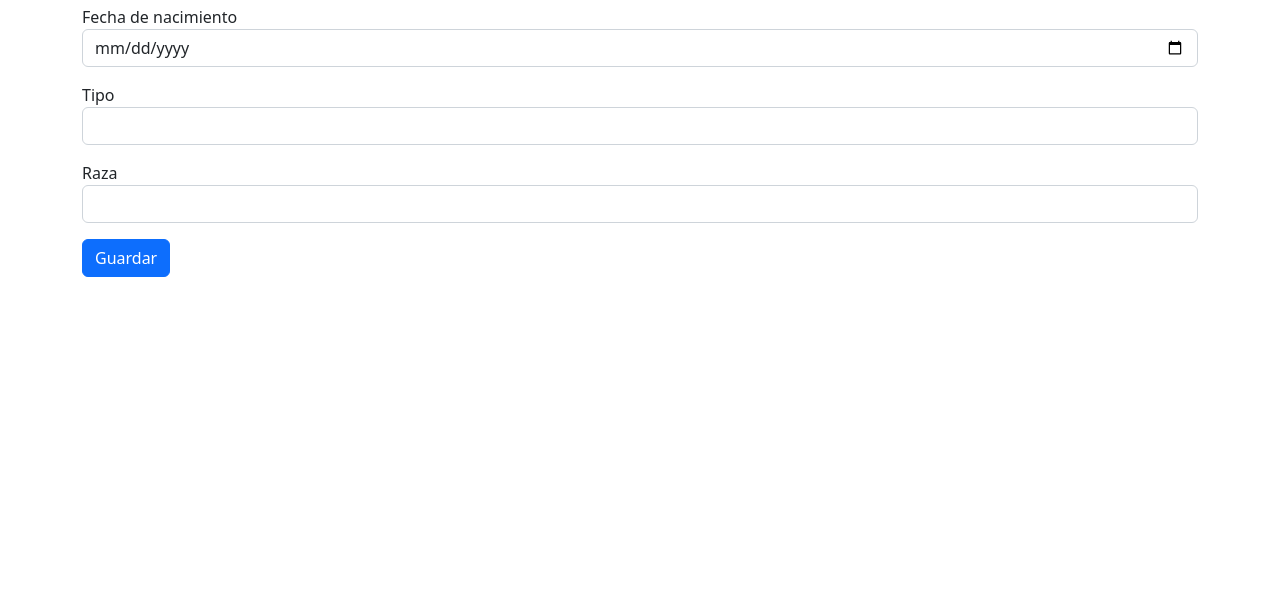
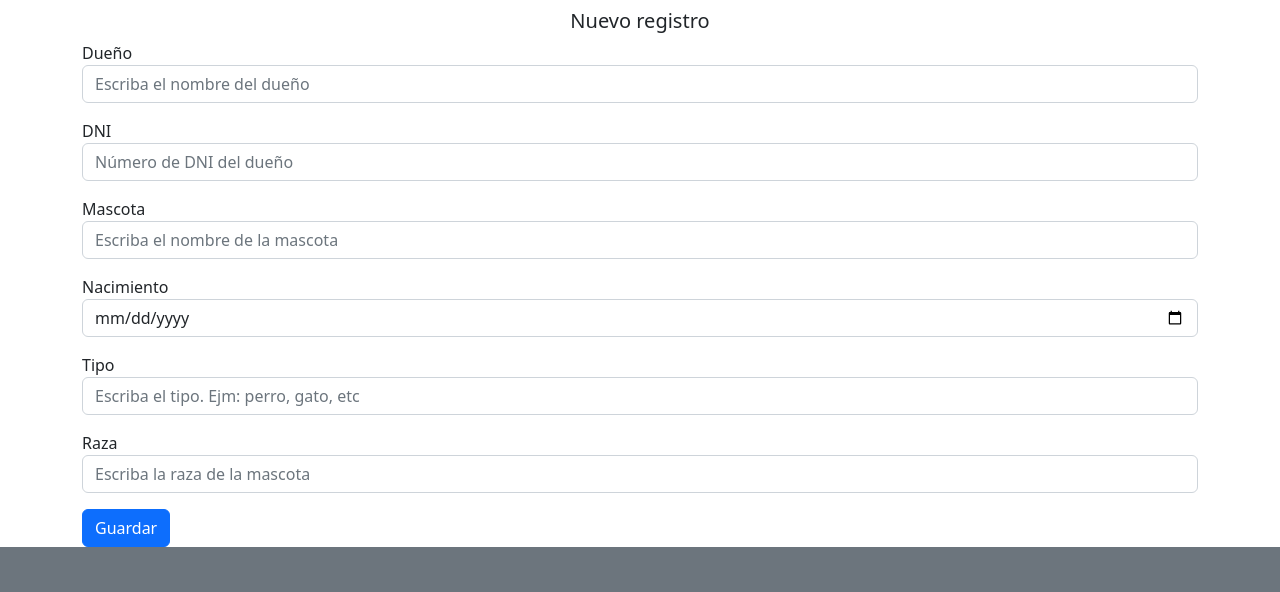
Before and after one commit to iBlasterx/flaskBE, a Flask app: page /nuevo/ in a window 1280 px wide. Shown: the part 317-909 px from the top of the page. Before the commit the page ends 594 px from the top, so only its background shows below. Run offline with Flask 2, Linux system fonts and the light colour scheme.

Commit message:
mejorando html

```diff
--- a/templates/agregar.html
+++ b/templates/agregar.html
@@ -1,42 +1,29 @@
-<!DOCTYPE html>
-<html lang="es">
-    <head>
-        <meta charset="UTF-8">
-        <meta http-equiv="X-UA-Compatible" content="IE=edge">
-        <meta name="viewport" content="width=device-width, initial-scale=1.0">
-        <title>Document</title>
-        <link href="https://cdn.jsdelivr.net/npm/bootstrap@5.2.0-beta1/dist/css/bootstrap.min.css"
-        rel="stylesheet" integrity="sha384-0evHe/X+R7YkIZDRvuzKMRqM+OrBnVFBL6DOitfPri4tjfHxaWutUpFmBp4vmVor" crossorigin="anonymous">
+{% extends 'index.html' %}
 
-    </head>
-
-    <body>
+{% block main %}
+<section class="intro">
     <div class="container">
-            <div>
-                <h1>Registro Vet α1</h1>
-            </div>
-
         <div class="container">
             <h5 class="text-center">Nuevo registro</h5>
         </div>
 
         <div class="card-body">
             <form action="/agregar" method="POST">
-                    <label>Nombre del dueño</label>
-                    <input type="text" class="form-control mb-3" name="nombre" required>
+                <label>Dueño</label>
+                <input type="text" class="form-control mb-3" name="nombre" placeholder="Escriba el nombre del dueño" required>
                 <label>DNI</label>
-                    <input type="text" class="form-control mb-3" name="dni">
-                    <label>Nombre de la mascota</label>
-                    <input type="text" class="form-control mb-3" name="mascota">
-                    <label>Fecha de nacimiento</label>
-                    <input type="date" class="form-control mb-3" name="fecha_nacimiento">
+                <input type="number" class="form-control mb-3" name="dni" placeholder="Número de DNI del dueño" required>
+                <label>Mascota</label>
+                <input type="text" class="form-control mb-3" name="mascota" placeholder="Escriba el nombre de la mascota" required>
+                <label>Nacimiento</label>
+                <input type="date" class="form-control mb-3" name="fecha_nacimiento" placeholder="Seleccione el año de nacimiento de la mascota" required>
                 <label>Tipo</label>
-                    <input type="text" class="form-control mb-3" name="tipo">
+                <input type="text" class="form-control mb-3" name="tipo" placeholder="Escriba el tipo. Ejm: perro, gato, etc" required>
                 <label>Raza</label>
-                    <input type="text" class="form-control mb-3" name="raza">
+                <input type="text" class="form-control mb-3" name="raza" placeholder="Escriba la raza de la mascota" required>
                 <button class="btn btn-primary" type="submit">Guardar</button>
             </form>
         </div>
     </div>
-    </body>
-</html>
+</section>
+{% endblock %}
--- a/templates/index.html
+++ b/templates/index.html
@@ -12,13 +12,14 @@
     </head>
 
     <main>
-        <header class="container">
-            <nav class="navbar navbar-expand-lg navbar-light bg-light">
-            <a class="navbar-brand" href="#">
+        <header class="container-fluid">
+            <nav class="navbar navbar-expand-lg navbar-light bg-white">
+              <div class="container">
+                <a class="navbar-brand" href="#">
                 <img src="https://i.ibb.co/txq16pT/1111.png" alt="Logo">
             </a>
-            <div class="collapse navbar-collapse" id="navbarNav">
-                <ul class="navbar-nav navbar-right">
+            <div class="collapse navbar-collapse" id="navbarCollapse">
+                <ul class="navbar-nav ms-auto">
                 <li class="nav-item active">
                     <a class="nav-link" href="../">Inicio</a>
                 </li>
@@ -29,17 +30,19 @@
                         <a class="nav-link" href="../nuevo/">Nuevo Registro</a>
                 </li>
                 </ul>
+                <a class="navbar-btn btn btn-sm btn-primary lift ms-auto">Logueate</a>
             </div>
             <button class="navbar-toggler" type="button" data-toggle="collapse" data-target="#navbarNav" aria-controls="navbarNav" aria-expanded="false" aria-label="Toggle navigation">
                 <span class="navbar-toggler-icon"></span>
             </button>
             </nav>
+          </div>
         </header>
         {% block main %}
         {% endblock %}
     </main>
 
-    <footer class="bg-secondary text-white py-3">
+    <footer class="bg-secondary text-white py-5">
         <div class="container">
           <div class="row justify-content-center">
             <div class="col-auto">
```
Also changed, not shown: templates/registro.html (+19 -19 lines). Lines whose indentation alone changed are shown as unchanged.
